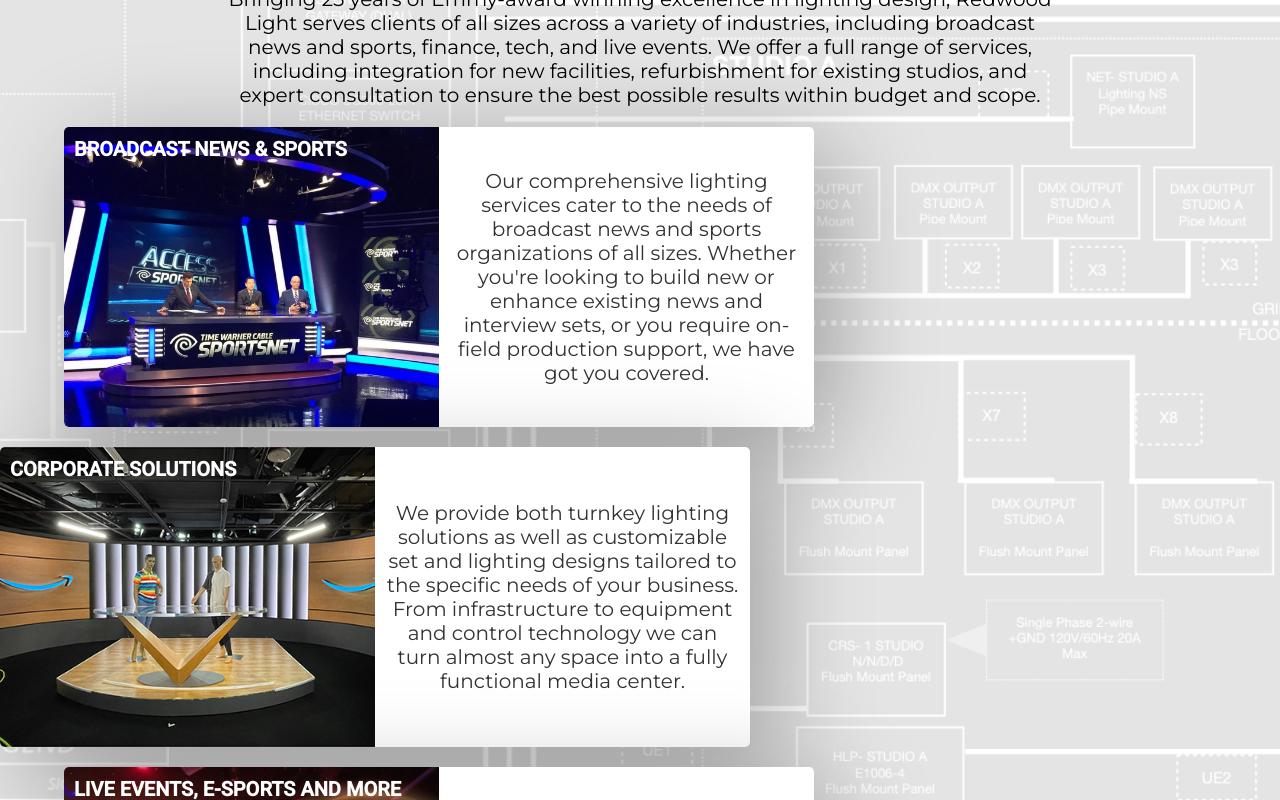
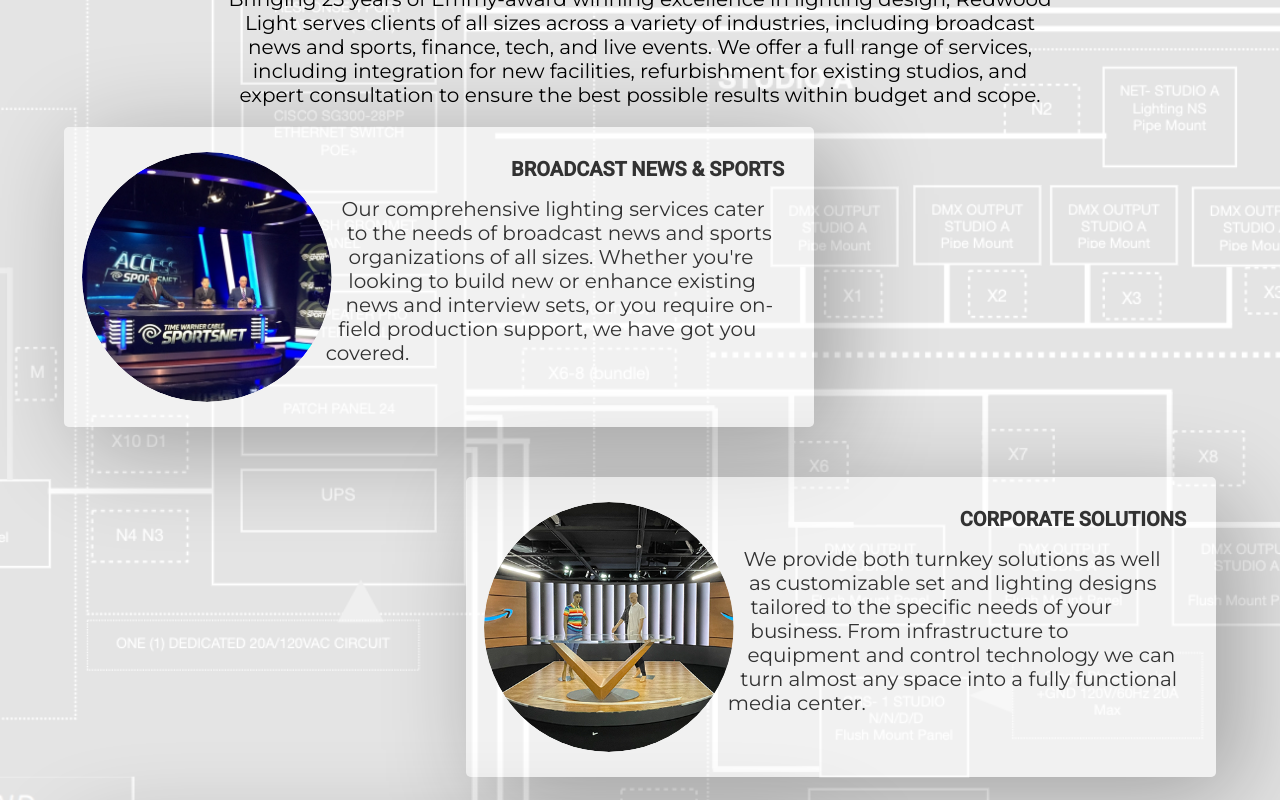
Before and after one commit to baconsocrispy/redwood-light, a React (Create React App) app: page / in a window 1280 px wide. Shown: the part 880-1680 px from the top of the page. Built offline with nearby package versions, Linux system fonts and the light colour scheme.

Commit message:
improved card styles

```diff
--- a/src/components/card-section/card-section.styles.tsx
+++ b/src/components/card-section/card-section.styles.tsx
@@ -1,5 +1,4 @@
 import styled from "styled-components";
-import ThemeStyles from "../../utils/theme.styles";
 
 export const CardSectionContainer = styled.div`
   width: 100%;
--- a/src/components/card/card.component.tsx
+++ b/src/components/card/card.component.tsx
@@ -3,7 +3,7 @@ import { FC } from "react";
 
 // types
 import { Service } from "../../utils/services";
-import { CardContainer, CardDescription, CardDescriptionContainer, CardHeader, CardImage, CardImageContainer } from "./card.styles";
+import { CardContainer, CardDescription, CardHeader, CardImage, CardImageContainer } from "./card.styles";
 type CardProps = {
   service: Service;
 }
@@ -17,9 +17,7 @@ const Card: FC<CardProps> = ({ service }) => {
       <CardImageContainer className="card-image-container">
         <CardImage src={image.src} alt={image.alt} className="card-image" />
       </CardImageContainer>
-      <CardDescriptionContainer className="description-container">
-        <CardDescription className="description">{description}</CardDescription>
-      </CardDescriptionContainer>
+      <CardDescription className="description">{description}</CardDescription>
     </CardContainer>
   );
 };
--- a/src/components/card/card.styles.tsx
+++ b/src/components/card/card.styles.tsx
@@ -5,21 +5,28 @@ const { breakpoints, colors, fonts, fontSizes } = ThemeStyles;
 
 export const CardContainer = styled.div`
   position: relative;
-  display: flex;
+  align-items: center;
   height: 30rem;
   color: ${colors.black};
-  background-color: ${colors.white};
-  margin-bottom: 2rem;
-  box-shadow: 2rem 2rem 10rem rgba(0, 0, 0, .3);
+  background-color: rgba(255, 255, 255, 0.5);
+  margin-bottom: 5rem;
+  box-shadow: 2rem 2rem 10rem rgba(0, 0, 0, 0.3);
   border-radius: 5px;
   overflow: hidden;
+  transition: all 0.4s;
+
+  &:hover {
+    filter: brightness(1.2);
+    background-color: rgba(255, 255, 255, 0.7);
+  }
 
   &:nth-child(odd) {
     margin-left: 5%;
   }
 
   &:nth-child(even) {
-    margin-right: 0;
+    margin-right: 5%;
+    float: right;
   }
 
   @media (min-width: ${breakpoints.medium}) {
@@ -29,9 +36,9 @@ export const CardContainer = styled.div`
 
 export const CardHeader = styled.h3`
   position: absolute;
-  top: 1rem;
-  left: 1rem;
-  color: ${colors.white};
+  top: 3rem;
+  right: 3rem;
+  color: ${colors.black};
   text-transform: uppercase;
   font-family: ${fonts.secondary};
   font-size: ${fontSizes.subHeader};
@@ -40,30 +47,33 @@ export const CardHeader = styled.h3`
   }
 `
 
-export const CardImageContainer = styled.div`
-  width: 50%;
-  height: 100%;
+export const CardImageContainer = styled.figure`
+  margin-top: 2.5rem;
+  width: 25rem;
+  height: 25rem;
+  border-radius: 50%;
   overflow: hidden;
-`
+  margin-left: 5%;
+  float: left;
+  shape-outside: circle(50% at 50% 50%);
+  clip-path: circle(50% at 50% 50%);
+  transform: translateX(-2rem);
+`;
 
 export const CardImage = styled.img`
   width: 100%;
   height: 100%;
+  border-radius: 50%;
   object-fit: cover;
+  transition: all .4s;
+  filter: brightness(1);
 `
 
-export const CardDescriptionContainer = styled.div`
-  width: 50%;
-  height: 100%;
-  padding: 1rem;
-  display: flex;
-  align-items: center;
-`;
-
 export const CardDescription = styled.p`
+  margin-top: 7rem;
+  padding: 0 3rem;
   font-family: ${fonts.primary};
   font-size: ${fontSizes.mobileCopy};
-  text-align: center;
 
   @media (min-width: ${breakpoints.medium}) {
     font-size: ${fontSizes.copy};
--- a/src/utils/logos.ts
+++ b/src/utils/logos.ts
@@ -4,6 +4,7 @@ import AmazonLogo from '../assets/images/partner-logos/amazon-logo.png';
 import FoxLogo from '../assets/images/partner-logos/fox-logo.png';
 import GriffinMediaLogo from '../assets/images/partner-logos/griffin-media-logo.png';
 import LARamsLogo from '../assets/images/partner-logos/la-rams-logo.png';
+import LATimesLogo from '../assets/images/partner-logos/la-times-logo.png';
 import NBCUniversalLogo from '../assets/images/partner-logos/nbc-universal-logo.png';
 import PimcoLogo from '../assets/images/partner-logos/pimco-logo.png';
 import TegnaLogo from '../assets/images/partner-logos/tegna-logo.png';
@@ -41,6 +42,11 @@ export const ClientLogos: Image[] = [
     alt: "LA Rams Logo",
   },
   {
+    name: "LA Times Logo",
+    src: LATimesLogo,
+    alt: "LA Times Logo",
+  },
+  {
     name: "NBC Universal Logo",
     src: NBCUniversalLogo,
     alt: "NBC Universal Logo",
--- a/src/utils/services.ts
+++ b/src/utils/services.ts
@@ -27,7 +27,7 @@ export const Services: Service[] = [
   },
   {
     title: "Corporate Solutions",
-    description: `We provide both turnkey lighting solutions as well as
+    description: `We provide both turnkey solutions as well as
       customizable set and lighting designs tailored to the specific needs of
       your business. From infrastructure to equipment and control technology
       we can turn almost any space into a fully functional media center.`,
```
Also changed, not shown: src/assets/images/partner-logos/la-times-logo.png (added).
